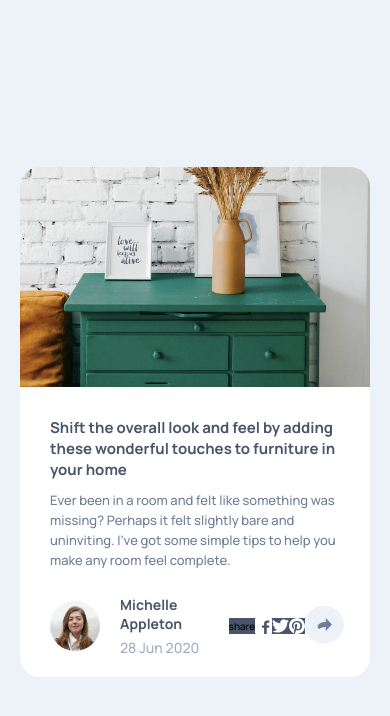
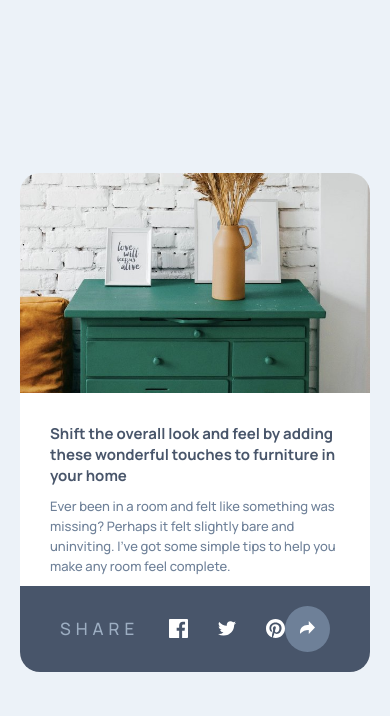
Before and after one commit to itsnooshin/Article-preview-component-fm, a plain HTML site: page index.html in a window 390 px wide. Both pictures are taken after a click on the button 322 px from the left and 624 px from the top of the page. Drawn offline with Linux system fonts and the light colour scheme.

Commit message:
add functionality to mobile device

```diff
--- a/index.html
+++ b/index.html
@@ -19,7 +19,7 @@
     <link rel="stylesheet" href="style.css" />
   </head>
   <body>
-    <div class="container">
+    <main class="container">
       <div class="image">
         <img
           src="./images/drawers.jpg"
@@ -27,6 +27,8 @@
           class="image__container"
         />
       </div>
+
+      <div class="content">
         <div class="container-information">
           <h3 class="container-information__title">
             Shift the overall look and feel by adding these wonderful touches to
@@ -37,36 +39,55 @@
             felt slightly bare and uninviting. I’ve got some simple tips to help
             you make any room feel complete.
           </p>
-        <div class="container-footer">
+        </div>
+          <div>
+            <footer class="container-footer">
+
+              <div class="conatiner__hidd">
+                <div class="hidden">
+                  <p class="span-share">SHARE</p>
+                  <div class="icon-f">
+                    <ul class="icons-hiden">
+                      <li><img src="./images/icon-facebook.svg" alt="a facebook icon"></li>
+                      <li><img src="./images/icon-twitter.svg" alt="a facebook icon"></li>
+                      <li><img src="./images/icon-pinterest.svg" alt="a facebook icon"></li>
+                    </ul>
+                  </div>
+                </div>
+              </div>
+
+              <div class="information-footer">
                 <img
                 src="./images/avatar-michelle.jpg"
                 alt="image avatar for container footer"
                 class="image__container-footer"
               />
-          <div class="information-footer">
+                <div class="info__details">
                   <h3 class="title__conatiner-footer">Michelle Appleton</h3>
                   <p class="lead__container-footer">28 Jun 2020</p>
                 </div>
-          <div class="conatiner__hidden">
-            <li class="span-icon">share</li>
-            <li><img src="./images/icon-facebook.svg" alt="A logo for facbook"></li>
-            <li><img src="./images/icon-twitter.svg" alt="Alogo for twitter"></li>
-            <li><img src="./images/icon-pinterest.svg" alt="A logo for pinterest"></li>
+              </div>
+              <div class="container__footer-icon">
+                <button class="button-share-icon">
+                  <svg class="img-svg" xmlns="http://www.w3.org/2000/svg" width="15" height="13"><path fill="#6E8098" d="M15 6.495L8.766.014V3.88H7.441C3.33 3.88 0 7.039 0 10.936v2.049l.589-.612C2.59 10.294 5.422 9.11 8.39 9.11h.375v3.867L15 6.495z"/></svg>
+                </button>
+              </div>
 
 
               </div>
-          <div class="container__footer-icon">
-            <button class="button-share-icon">
-              <img
-                src="./images/icon-share.svg"
-                class="icon-share"
-                alt="a click icon for share links"
-              />
-            </button>
+            </footer>
           </div>
       </div>
-      </div>
-    </div>
+
+
+
+
+
+
+
+
+
+
 
     <script type="module" src="/main.js"></script>
   </body>
--- a/main.js
+++ b/main.js
@@ -1,10 +1,18 @@
 'use strict'
 // selecting the elements
 const btnShare = document.querySelector('.button-share-icon')
+const profile = document.querySelector('.information-footer')
+const footer = document.querySelector('.container-footer')
+const information = document.querySelector('.information-footer')
+const svgIcon = document.querySelector('.img-svg path')
+const hidden = document.querySelector('.hidden')
+const hidde = document.querySelector('.conatiner__hidd')
 
-// console.log(btnShare)
 
 btnShare.addEventListener('click', function () {
-
-
+  footer.style.background = '#48556A'
+  information.style.display = 'none'
+  hidde.style.display = 'block'
+  btnShare.style.background = '#6E8098'
+  svgIcon.style.fill = '#fff'
 })
--- a/style.css
+++ b/style.css
@@ -53,10 +53,14 @@ img {
   width: 100%;
 }
 .container-information {
+  padding: 3rem 3rem 0rem 3rem;
+}
+.content {
   border-bottom-right-radius: 20px;
   border-bottom-left-radius: 20px;
-  padding: 3rem 3rem 2rem 3rem;
+  background-color: white;
 }
+
 .container-information__title {
   color: var(--color-Dark-Grayish-Blue);
   font-size: 1.5rem;
@@ -66,14 +70,24 @@ img {
 .container-footer {
   display: flex;
   align-items: center;
-  margin-top: 2.5rem;
+  /* background-color: aquamarine; */
+  border-bottom-left-radius: 20px;
+  border-bottom-right-radius: 20px;
+  padding: 2rem 4rem 2rem 4rem;
 }
+
 .container-information__lead {
   font-size: 1.3rem;
   color: #6e8098;
   max-width: 500px;
   margin: 10px 0;
   line-height: 20px;
+}
+.information-footer {
+  display: flex;
+  gap: 10px;
+  align-items: center;
+  /* display: none; */
 }
 .image__container-footer {
   width: 50px;
@@ -101,10 +115,39 @@ img {
 .information-footer {
   margin-left: 2rem;
 }
-.conatiner__hidden {
-  background-color: #48556a;
+.conatiner__hidd {
+  display: none;
+}
+.hidden {
   display: flex;
   align-items: center;
+  justify-content: space-between;
+}
+
+.icon-f ul {
+  display: flex;
+  gap: 30px;
+  align-items: center;
+  margin-left: 3rem;
+}
+.icons-hiden li img {
+  width: 28px;
+}
+
+.span-share {
+  color: #9daec2;
+  letter-spacing: 5px;
+  font-size: 1.7rem;
+}
+.hide {
+  display: none;
+}
+.img-svg path {
+  fill: 6e8098;
+}
+.button-share-icon {
+  /* background-color: #6E8098; */
+  padding: 15px;
 }
 
 @media (min-width: 773px) {
@@ -137,7 +180,7 @@ img {
     border-top-right-radius: 20px;
     border-bottom-left-radius: 0px;
     padding: 3.5rem 4rem 3rem 4rem;
-   position: relative;
+    position: relative;
   }
 
   .image__container {
```
Lines whose indentation alone changed are shown as unchanged.
